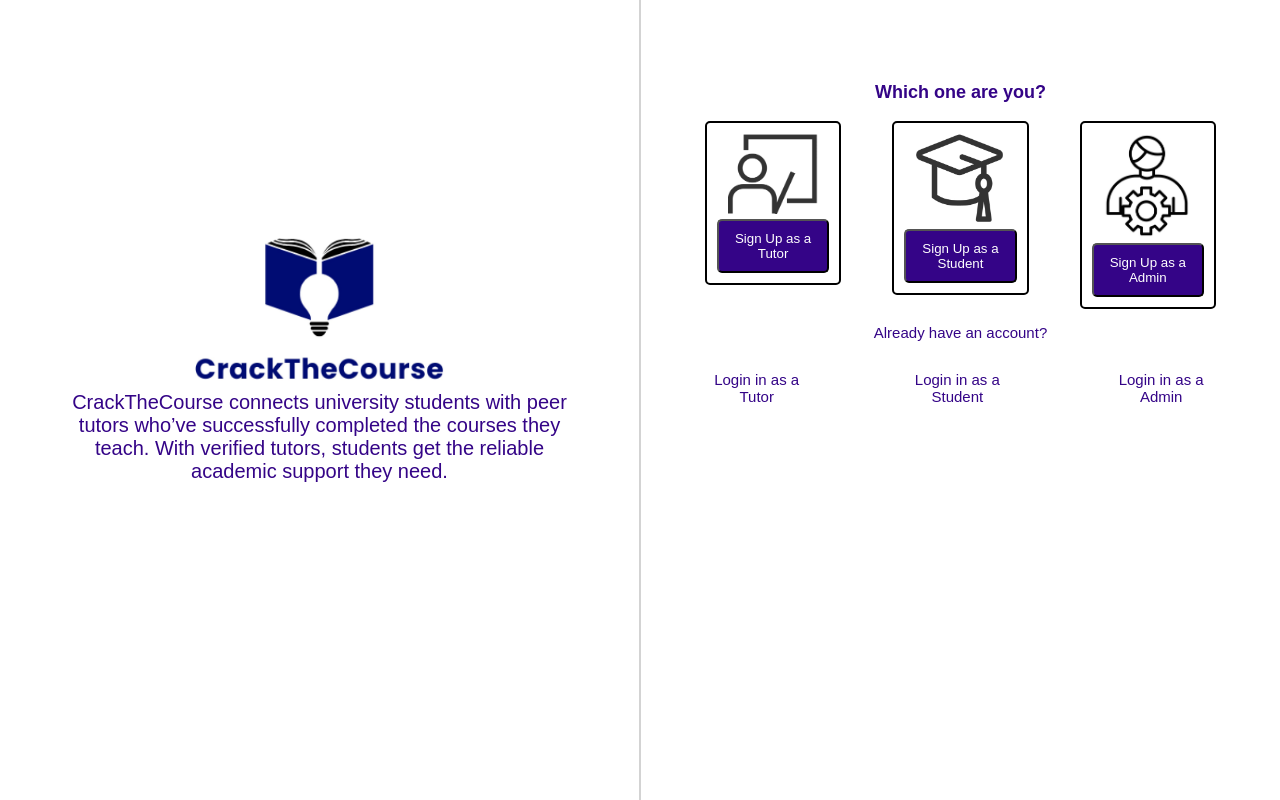
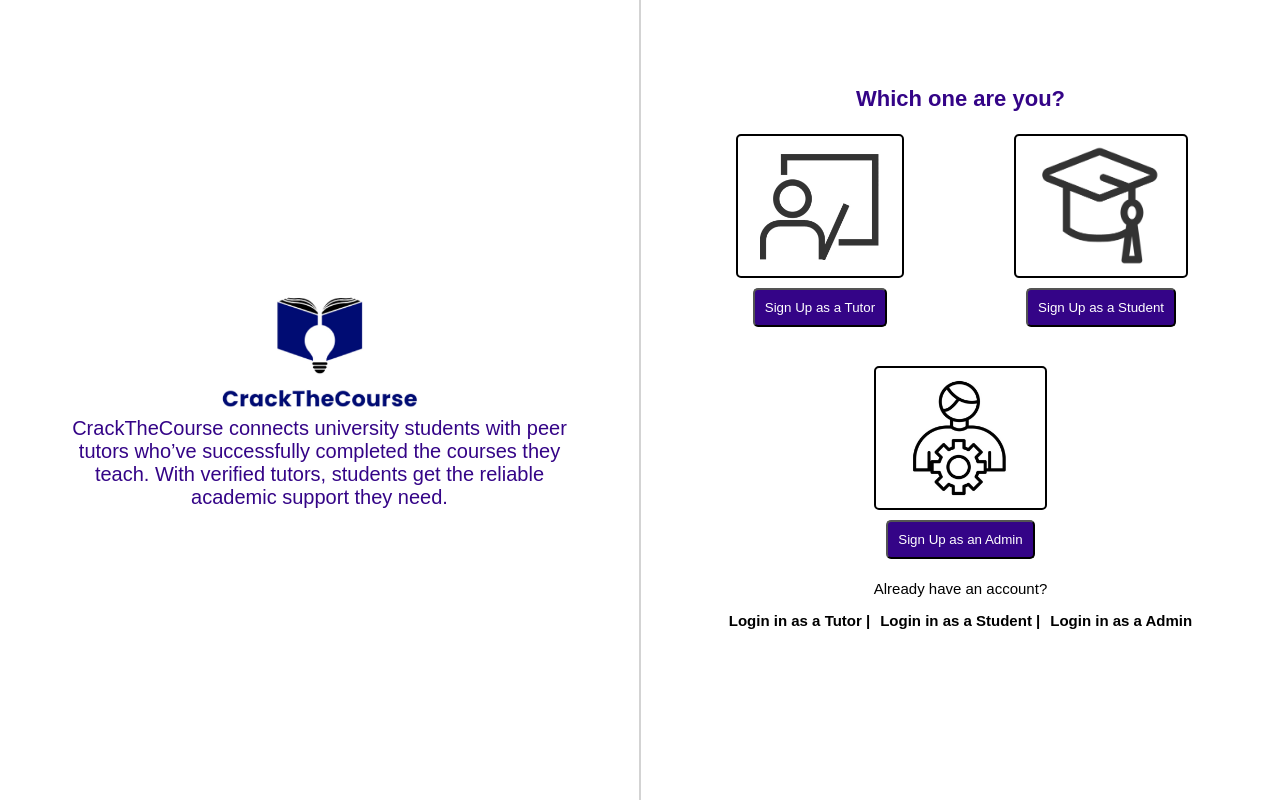
Before and after one commit to itzbrownboi/CrackTheCourse, a plain HTML site: page welcome.html in a window 1280 px wide. Drawn offline with Linux system fonts and the light colour scheme.

Commit message:
made changes to welcome so that it better aligns with our mockup

```diff
--- a/welcome.css
+++ b/welcome.css
@@ -12,52 +12,71 @@ width: 100vw;
 
 .left-half{
     flex: 1;
+    display: flex;
+    flex-direction: column;
+    justify-content: center;
+    align-items: center;
     padding: 5%;
     box-sizing: border-box;
-padding-top: 18%;
     text-align: center;
     font-size: 20px;
     color:rgb(52, 4, 135);
 }
+
+.logo{
+    width: 200px;
+    height: auto;
+
+}
+
+.divider {
+    width: 2px;
+    background-color: #d3d3d3; /* light grey */
+}
+
 .right-half {
     flex: 1;
     padding: 5%;
     box-sizing: border-box;
     text-align: center;
-font-size: 18px;
+    font-size: 22px;
     font-weight: bold;
     color:rgb(52, 4, 135);
 }
 
 .user-type{
-    display: flex;
-    justify-content: center;
+    display: grid;
+    grid-template-columns: repeat(2, 1fr);
     gap: 10%;
-
-}
-.divider {
-width: 2px;
-background-color: #d3d3d3; /* light grey */
+    margin-bottom: 20px;
 }
 
-.logo{
-    width: 50%;
-    height: 50%;
+.tutor, .student, .admin{
+    display: flex;
+    flex-direction: column;
+    align-items: center;
+    max-width: 250px;
+    margin: 0 auto;
+}
 
+.admin {
+    grid-column: 1 / -1;
+    justify-self: center;
 }
-.tutor, .student, .admin{
-    border: solid 2px black;
+
+.image-box {
+    border: 2px solid black;
     border-radius: 5px;
     padding: 10px;
-    height: 100%;
     width: 100%;
+    margin-bottom: 10px;
 }
+
 button{
     color: white;
     background-color: rgb(52, 4, 135);
     padding: 10px;
     border-radius: 5px;
-
 }
 button:hover{
     color:  rgb(52, 4, 135);
@@ -66,15 +85,29 @@ button:hover{
     border-radius: 5px;
 }
 .pic{
-    width: 80%;
-    height: 80%;
+    width: 120px;
+    height: 120px;
+    object-fit: contain;
+    display: block;
+    margin: 0 auto;
 }
 .login-box{
     display: flex;
-    gap: 90px;
+    justify-content: center;
+    align-items: center;
+    gap: 10px;
 }
+
+.login-box p {
+    margin: 0;
+    font-weight: bold;
+    color: black;
+}
+
 .return-user{
+    color: black;
     font-size: 15px;
     text-align: center;
     font-weight: normal;
+    margin-top: 60px;
 }
--- a/welcome.html
+++ b/welcome.html
@@ -24,23 +24,32 @@
            </div>
            <div class="user-type">
             <div class="tutor">
-                <img class="pic" src="tutor.jpg" alt="App logo">
+                <div class="image-box">
+                  <img class="pic" src="tutor.jpg" alt="Tutor image">
+                </div>
                 <button class="sign-up">Sign Up as a Tutor</button>
               </div>
+
               <div class="student">
-                <img class="pic" src="student.jpg" alt="App logo">
+                <div class="image-box">
+                  <img class="pic" src="student.jpg" alt="Student image">
+                </div>
                 <button class="sign-up">Sign Up as a Student</button>
               </div>
+
               <div class="admin">
-                <img class="pic" src="admin.jpg" alt="App logo">
-                <button class="sign-up">Sign Up as a Admin</button>
+                <div class="image-box">
+                  <img class="pic" src="admin.jpg" alt="Admin image">
+                </div>
+                <button class="sign-up">Sign Up as an Admin</button>
               </div>
             </div>
+
            <div class="return-user">
                 <p>Already have an account?</p>
                 <div class="login-box">
-                    <p>Login in as a Tutor</p>
-                    <p>Login in as a Student</p>
+                    <p>Login in as a Tutor | </p>
+                    <p>Login in as a Student | </p>
                     <p>Login in as a Admin</p>
                 </div>
            </div>
```
Lines whose indentation alone changed are shown as unchanged.
